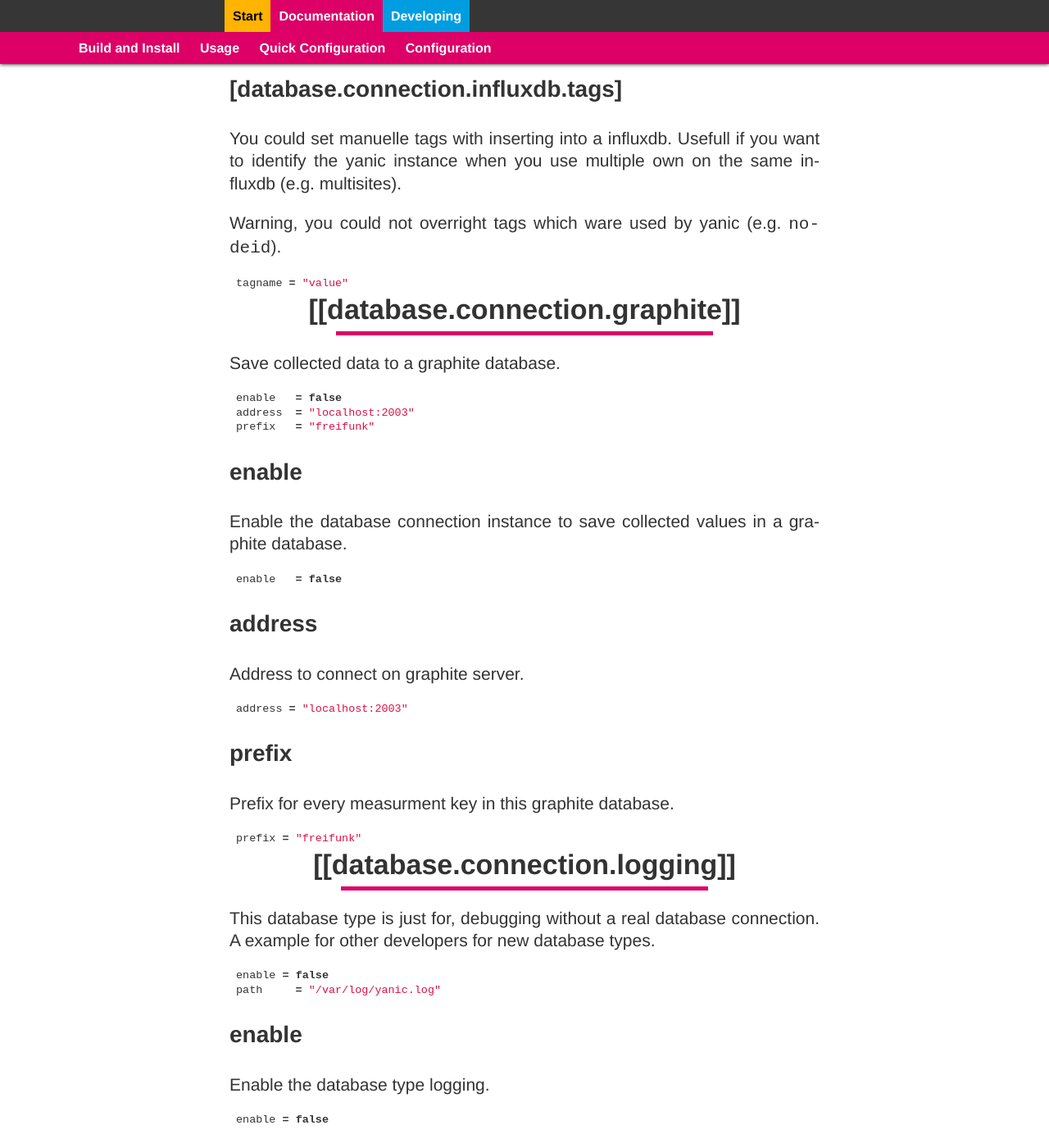
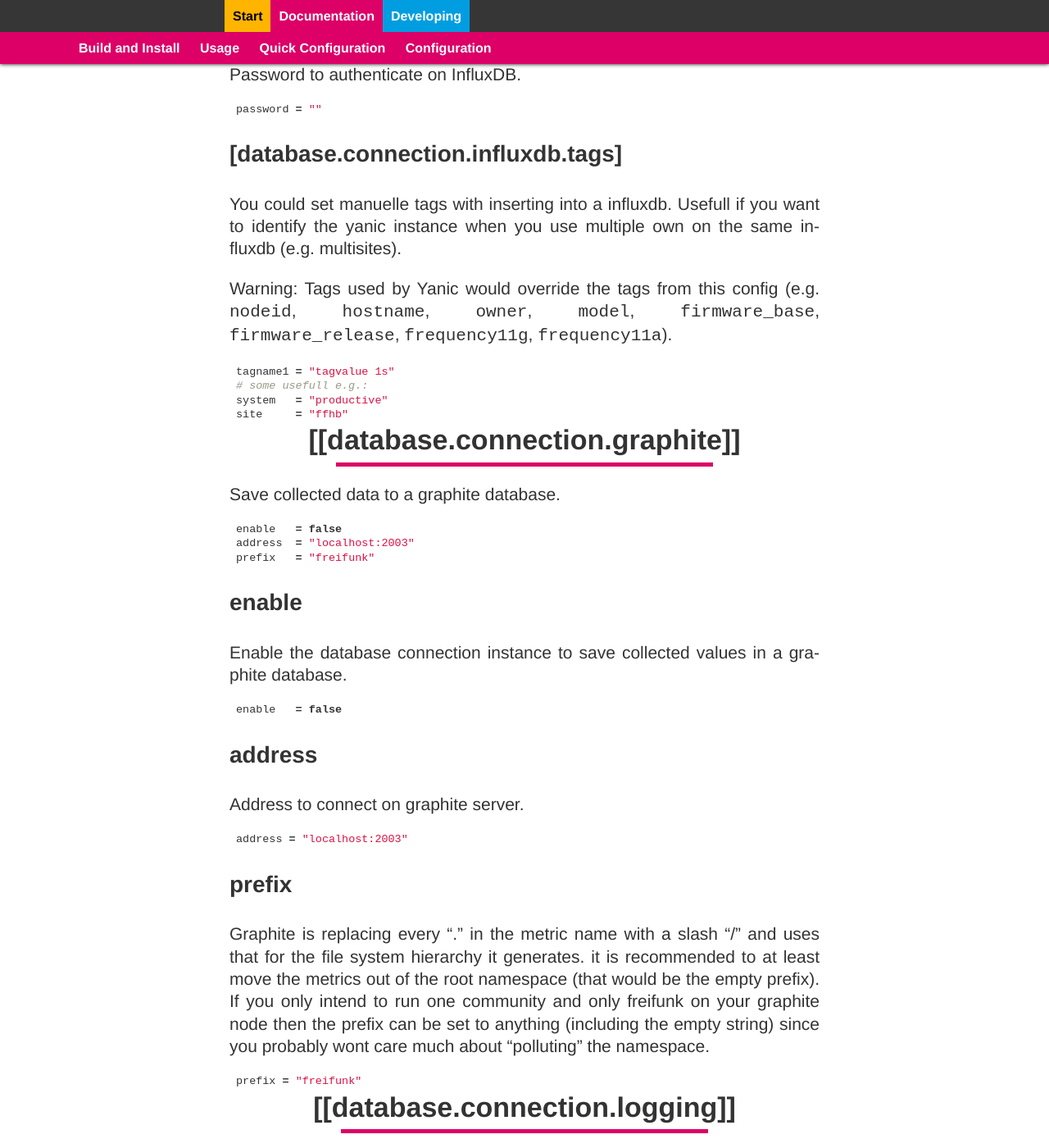
Before and after one commit to FreifunkBremen/yanic, a Jekyll site: the page built from docs/docs_configuration.md, in a window 1280 px wide and 1400 px high, scrolled down 6874 px. Shown: the whole window at 82% size. Built offline with Jekyll 4.4.1, drawn with Linux system fonts in a browser that asks for light colours; some of the changed text lies outside the part shown.

Commit message:
fix some grammar

````diff
--- a/config_example.toml
+++ b/config_example.toml
@@ -138,7 +138,7 @@ password = ""
 # Tagging of the data (optional)
 [database.connection.influxdb.tags]
 # Tags used by Yanic would override the tags from this config
-# nodeid, hostname, owner, model and firmware are tags which are already used
+# nodeid, hostname, owner, model, firmware_base, firmware_release,frequency11g and frequency11a are tags which are already used
 #tagname1 = "tagvalue 1"
 # some usefull e.g.:
 #system   = "productive"
--- a/docs/docs_configuration.md
+++ b/docs/docs_configuration.md
@@ -63,7 +63,7 @@ interfaces       = ["eth0"]
 
 ### port
 Define a port to listen and send the respondd packages.
-If it is not set or 0 would choose the kernel a free port at his own
+If not set or set to 0 the kernel will use a random free port at its own.
 
 ```toml
 port              = 10001
@@ -119,7 +119,7 @@ prune_after = "7d"
 
 
 ### enable
-Enable the storing and writing of json files
+Enable the storing and writing of json files.
 
 ```toml
 enable         = true
@@ -127,7 +127,7 @@ enable         = true
 
 
 ### state_path
-State-version of nodes.json to store cached data, these is the directly collected respondd data.
+A json file to cache all data collected directly from respondd.
 
 ```toml
 state_path     = "/var/lib/yanic/state.json"
@@ -151,7 +151,7 @@ offline_after = "10m"
 
 
 ### prune_after
-Prune offline nodes after a time of inactivity.
+Prune data in RAM, cache-file and output json files (i.e. nodes.json) that were inactive for longer than.
 
 ```toml
 prune_after = "7d"
@@ -167,10 +167,10 @@ graph_path     = "/var/www/html/meshviewer/data/graph.json"
 ```
 
 ### version
-The structur of nodes.json of which `nodes_path` `nodes.json` should saved:
-* version 1 is to support legacy meshviewer (which are in master branch)
+The structure version of the output which should be generated (i.e. nodes.json)
+* version 1 is accepted by the legacy meshviewer (which is the master branch)
 * https://github.com/ffnord/meshviewer/tree/master
-* version 2 is to support new version of meshviewer (which are in legacy develop branch or newer)
+* version 2 is accepted by the new version of meshviewer (which are in legacy develop branch or newer)
 * https://github.com/ffnord/meshviewer/tree/dev
 * https://github.com/ffrgb/meshviewer/tree/develop
 
@@ -210,7 +210,7 @@ delete_interval = "1h"
 
 
 ### delete_interval
-Cleaning data of node, which are older than 7d.
+This will send delete commands to the database to prune data which is older than:
 
 ```toml
 delete_after = "7d"
@@ -227,11 +227,12 @@ delete_interval = "1h"
 
 
 ## [[database.connection.influxdb]]
-Save collected data to InfluxDB there would be the following measurements:
-- node: store node spezific data i.e. clients memory, airtime
+Save collected data to InfluxDB.
+There are would be the following measurements:
+- node: store node specific data i.e. clients memory, airtime
 - global: store global data, i.e. count of clients and nodes
-- firmware: store count of nodes tagged with firmware
-- model: store count of nodes tagged with hardware model
+- firmware: store the count of nodes tagged with firmware
+- model: store the count of nodes tagged with hardware model
 
 ```toml
 enable   = false
@@ -289,9 +290,13 @@ password = ""
 You could set manuelle tags with inserting into a influxdb.
 Usefull if you want to identify the yanic instance when you use multiple own on the same influxdb (e.g. multisites).
 
-Warning, you could not overright tags which ware used by yanic (e.g. `nodeid`).
+Warning:
+Tags used by Yanic would override the tags from this config (e.g. `nodeid`, `hostname`, `owner`, `model`, `firmware_base`, `firmware_release`, `frequency11g`, `frequency11a`).
 ```toml
-tagname = "value"
+tagname1 = "tagvalue 1s"
+# some usefull e.g.:
+system   = "productive"
+site     = "ffhb"
 ```
 
 
@@ -324,7 +329,12 @@ address = "localhost:2003"
 
 
 ### prefix
-Prefix for every measurment key in this graphite database.
+Graphite is replacing every "." in the metric name with a slash "/" and uses
+that for the file system hierarchy it generates. it is recommended to at least
+move the metrics out of the root namespace (that would be the empty prefix).
+If you only intend to run one community and only freifunk on your graphite node
+then the prefix can be set to anything (including the empty string) since you
+probably wont care much about "polluting" the namespace.
 
 ```toml
 prefix = "freifunk"
````
Also changed, not shown: other parts of docs/docs_configuration.md (+2 -2 lines), INSTALL.md (+6 -11 lines), docs/docs_install.md (+7 -15 lines), docs/docs_quick_conf.md (+16 -24 lines).
